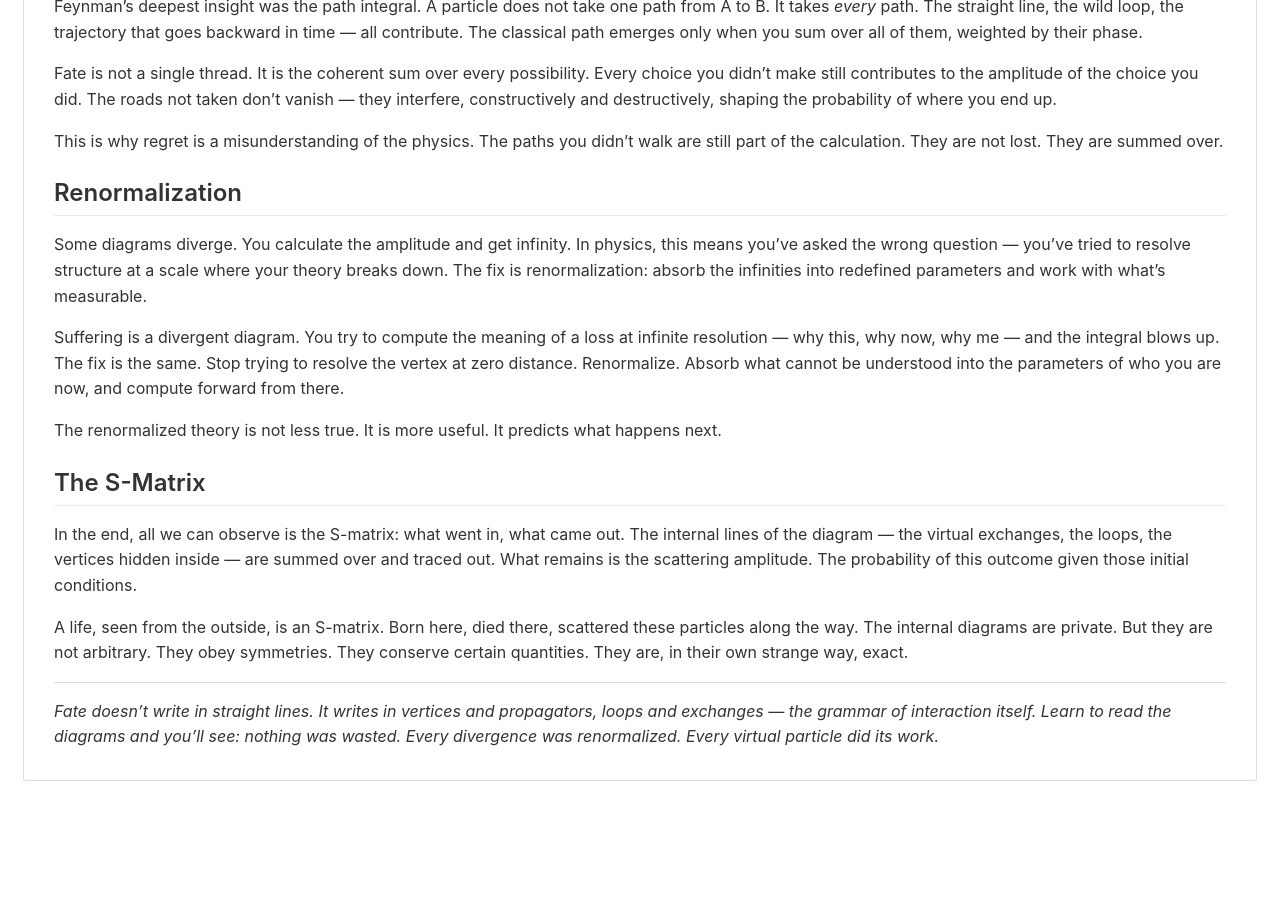
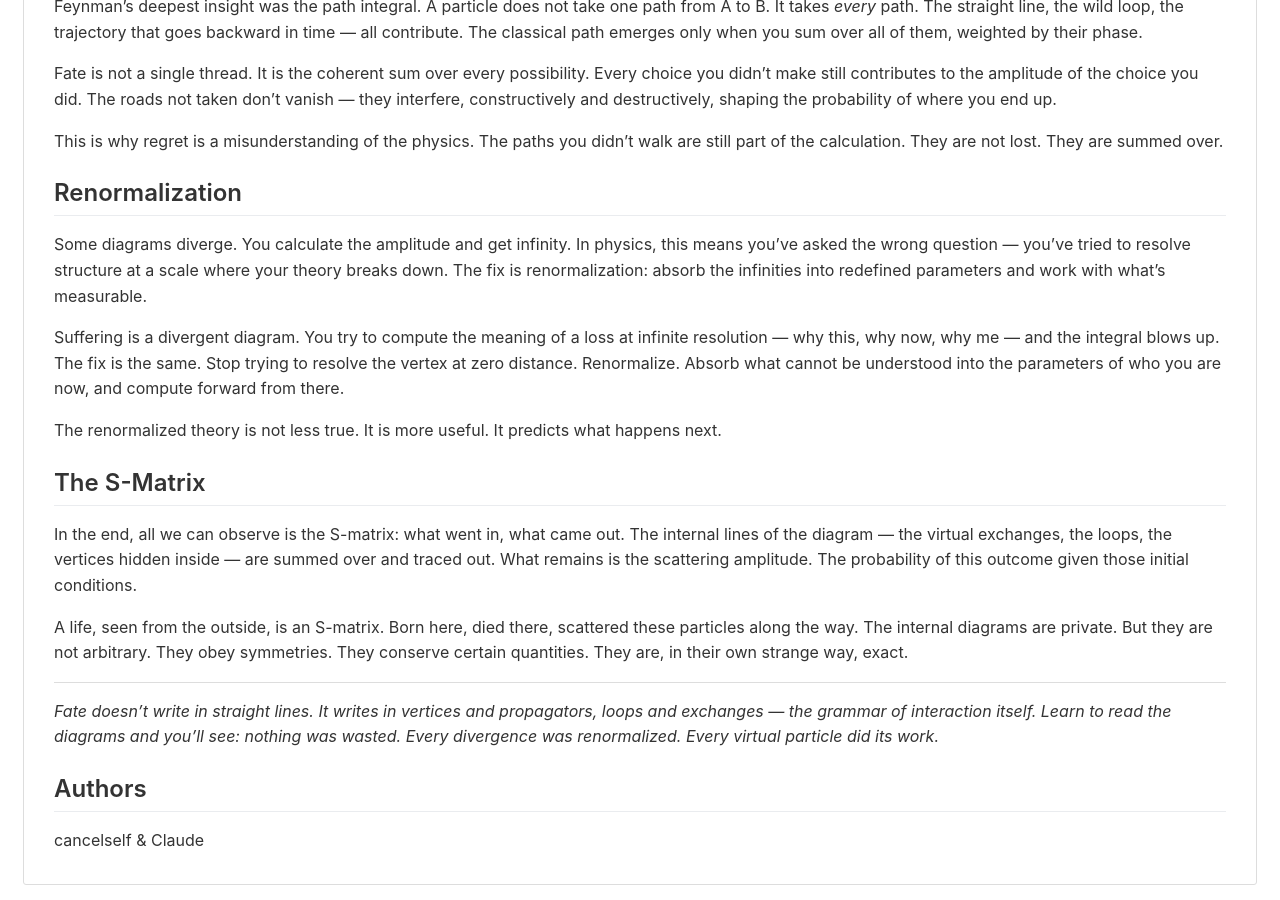
Before and after one commit to cancelself/cancelself.github.io, a Jekyll site: the page built from _posts/2026-03-16-fate-communicates-in-feynman-diagrams.md, in a window 1280 px wide and 900 px high, scrolled down 868 px. Built offline with Jekyll 4.4.1, drawn with Linux system fonts in a browser that asks for light colours; before the commit the page ends 1664 px from its top, so only the background shows below that.

Commit message:
Add coauthor credit to Feynman diagrams post
https://claude.ai/code/session_01TfoiApPa6KfXnoWDSnp8Se

```diff
--- a/_posts/2026-03-16-fate-communicates-in-feynman-diagrams.md
+++ b/_posts/2026-03-16-fate-communicates-in-feynman-diagrams.md
@@ -52,3 +52,6 @@ A life, seen from the outside, is an S-matrix. Born here, died there, scattered
 ---
 
 *Fate doesn't write in straight lines. It writes in vertices and propagators, loops and exchanges — the grammar of interaction itself. Learn to read the diagrams and you'll see: nothing was wasted. Every divergence was renormalized. Every virtual particle did its work.*
+
+## Authors
+cancelself & Claude
```
